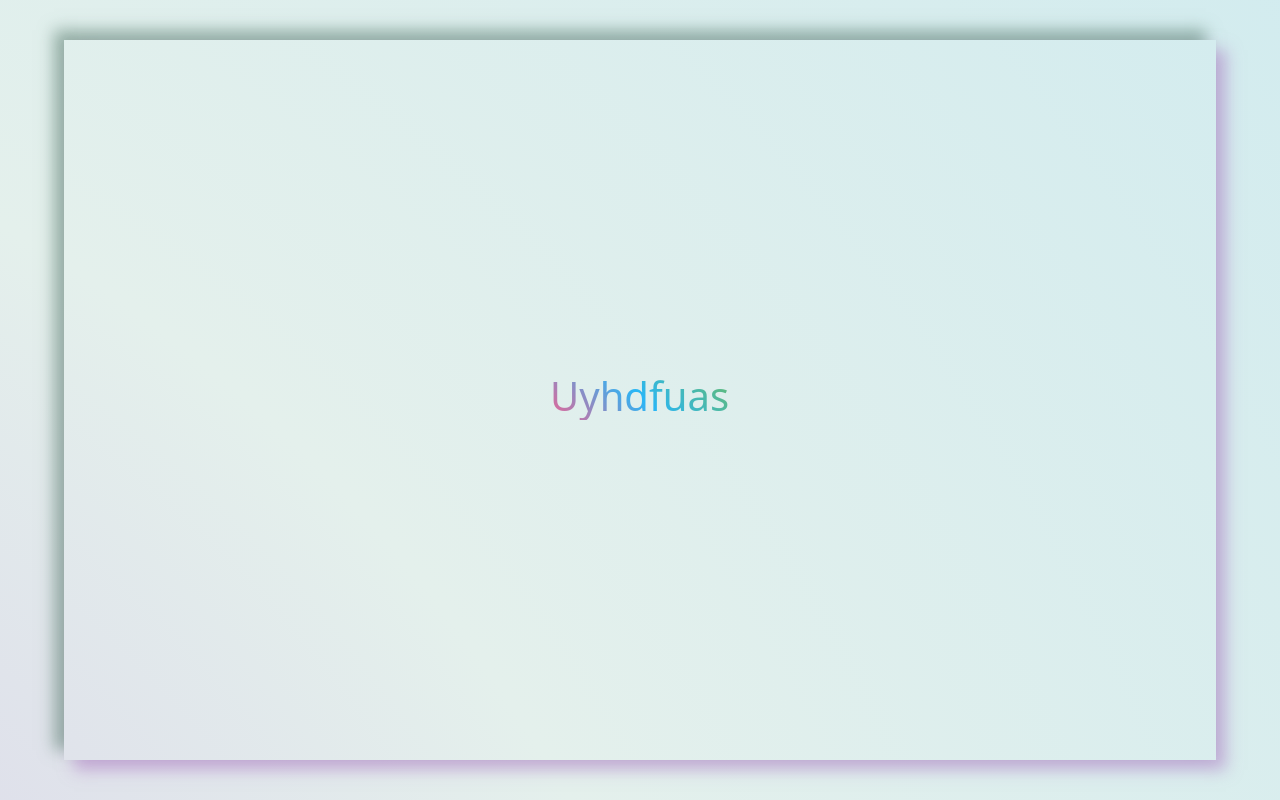
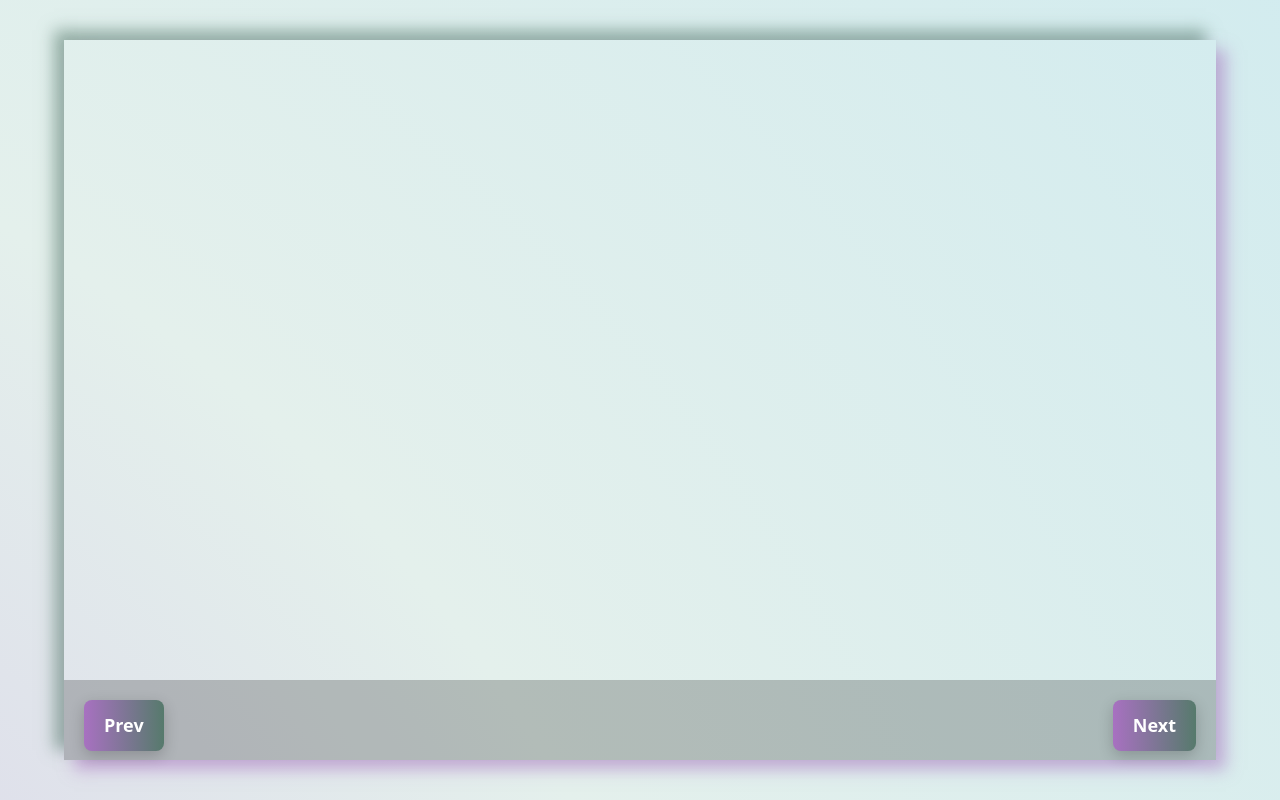
Before and after one commit to tabishaikh710/Pencilry, a React (Vite) app: page /illustrator-welcome/IllustratorQuesForm in a window 1280 px wide. Built offline with nearby package versions, Linux system fonts and the light colour scheme.

Commit message:
paging styling update

```diff
--- a/src/components/globalComponents/pageing.jsx
+++ b/src/components/globalComponents/pageing.jsx
@@ -6,7 +6,13 @@ function paging() {
     return(
 <>
 <div className={style.container}>
-    <h1>uyhdfuas</h1>
+    <div className={style.paging}>
+    <button className={style.prev}>Prev</button>
+    <button className={style.next} >Next</button>
+
+
+
+    </div>
 
 </div>
 
--- a/src/style/HeroSection.module.css
+++ b/src/style/HeroSection.module.css
@@ -74,7 +74,7 @@
   animation-fill-mode: forwards;
 }
 
-.but:hover {
+button:hover {
   transform: scale(1.1); /* Grow slightly */
   box-shadow: 0 10px 20px rgba(0, 0, 0, 0.3); /* Add shadow */
 
--- a/src/style/ProfileCompletion/ProfileStep.css
+++ b/src/style/ProfileCompletion/ProfileStep.css
@@ -20,7 +20,7 @@
     color: #28a745;
   }
 
-  button {
+  /* button {
     background-color: #28a745;
     color: white;
     border: none;
@@ -28,8 +28,8 @@
     cursor: pointer;
     border-radius: 5px;
     transition: background-color 0.3s ease;
-  }
-
+  } */
+/*
   button:hover {
     background-color: #218838;
-  }
+  } */
--- a/src/style/clientReistration/Button.css
+++ b/src/style/clientReistration/Button.css
@@ -2,7 +2,7 @@
    button {
 
     padding: 12px 20px; /* Padding for button size */
-    background-image: linear-gradient(90deg, #ff8a00, #da1b60); /* Gradient matching the heading */
+    background-image: linear-gradient(90deg, #a871c1, #567a6c); /* Gradient matching the heading */
     color: white; /* White text color */
     border: none; /* Removes default border */
     border-radius: 8px; /* Slightly rounded edges for a modern feel */
--- a/src/style/jobcard.module.css
+++ b/src/style/jobcard.module.css
@@ -16,7 +16,7 @@
 /* Hover Effect */
 .card:hover {
     transform: translateY(-5px);
-    box-shadow: 0 10px 16px rgba(245, 103, 103, 0.2);
+    box-shadow: 10px 10px 15px #a871c182, -10px -10px 15px #567a6c8c;
 }
 
 /* Card Image */
--- a/src/style/paging.module.css
+++ b/src/style/paging.module.css
@@ -1,14 +1,34 @@
+/* Container styling */
 .container {
     min-height: 90vh; /* Ensures the container spans the full height of the viewport */
     width: 90%; /* Ensures the container spans the full width of the viewport */
     display: flex; /* Enables Flexbox layout */
-    justify-content: center; /* Centers content horizontally (X-axis) */
-    align-items: center; /* Centers content vertically (Y-axis) */
+    flex-direction: column; /* Stacks items vertically */
+    justify-content: flex-start; /* Aligns content at the top */
     margin: auto; /* Ensures there's no extra margin on the container */
     box-sizing: border-box; /* Ensures padding and border are included in width/height */
-
     margin-top: 5vh; /* Adds a top margin of 5% viewport height */
-
-    /* Adding linear gradient-like box shadow */
+    position: relative; /* Sets the container as the reference point for absolute positioning */
     box-shadow: 10px 10px 15px #a871c182, -10px -10px 15px #567a6c8c; /* Simulates a gradient shadow */
 }
+
+/* Paging element styling */
+.paging {
+    background-color: #00000038; /* Sets the background color to black */
+    width: 100%; /* Makes the element span the full width of the container */
+    height: 80px; /* Sets the height of the paging element */
+    position: absolute; /* Positions it at the bottom of the container */
+    bottom: 0; /* Places it at the bottom of the container */
+    left: 0; /* Aligns it to the left edge */
+    padding: 20px;
+
+
+}
+
+.next{
+
+}
+.next{
+float: right;
+
+}
```
